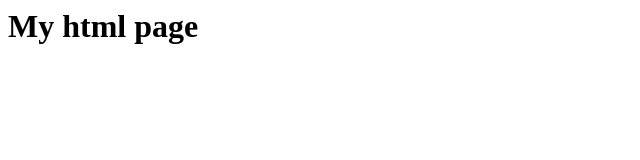
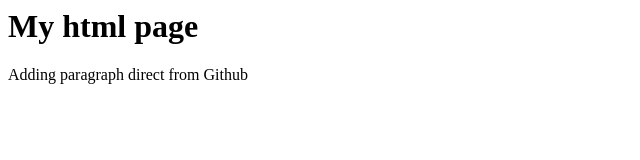
Before and after one commit to petramello/gama-no-github, a plain HTML site: page index.html in a window 1280 px wide. Shown: the whole page, without its empty margins (0-640 px from the left). Drawn offline with Linux system fonts and the light colour scheme.

Commit message:
Update index.html
index.html: including paragraph on github

```diff
--- a/index.html
+++ b/index.html
@@ -1,5 +1,6 @@
 <html>
     <body>
         <h1> My html page </h1>
+        <p> Adding paragraph direct from Github</p>
     </body>
 </html>
```
